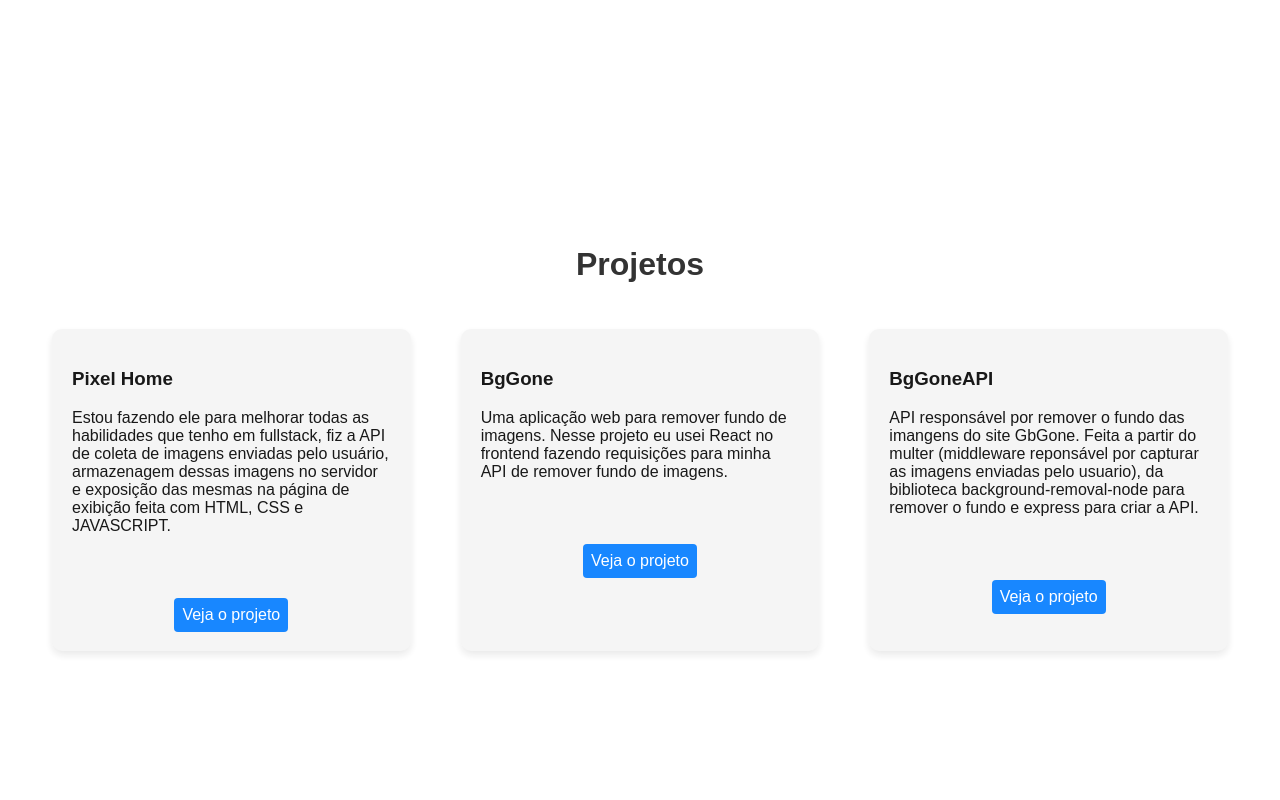
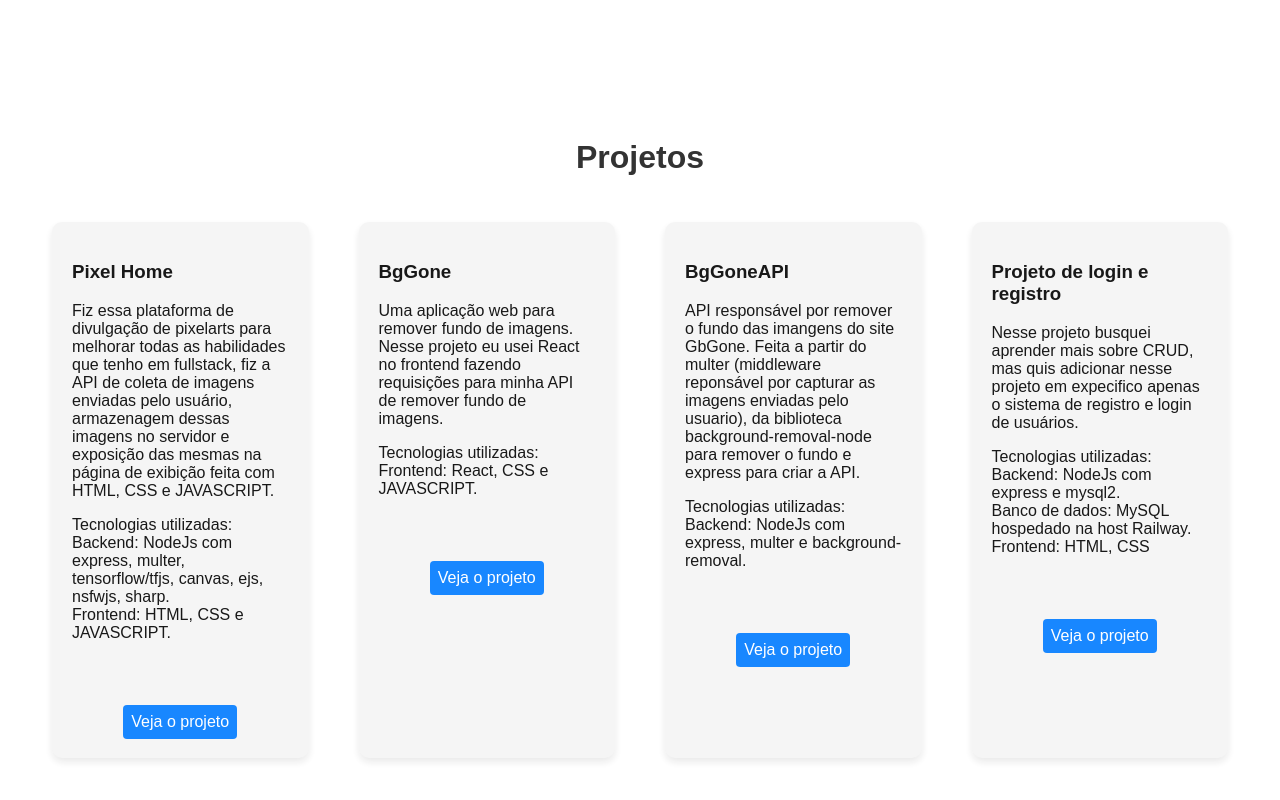
Before and after one commit to PatrikMaltacm/portfolio-2025-pm, a React (Vite) app: page / in a window 1280 px wide. Shown: the part 1875-2675 px from the top of the page. Built offline with nearby package versions, Linux system fonts and the light colour scheme.

Commit message:
adicionando projetos

```diff
--- a/src/sections/projects/Projects.jsx
+++ b/src/sections/projects/Projects.jsx
@@ -7,24 +7,64 @@
       <div className="project-grid">
       <div className="project">
           <h3>Pixel Home</h3>
-          <p>Estou fazendo ele para melhorar
+          <p>Fiz essa plataforma de divulgação de pixelarts para melhorar
             todas as habilidades que tenho em fullstack, fiz a API de coleta de imagens enviadas
             pelo usuário, armazenagem dessas imagens no servidor e exposição das mesmas
             na página de exibição feita com HTML, CSS e JAVASCRIPT.</p>
+
+            <p>
+              Tecnologias utilizadas: <br/>
+              Backend: NodeJs com express, multer, tensorflow/tfjs, canvas, ejs, nsfwjs, sharp. <br/>
+              Frontend: HTML, CSS e JAVASCRIPT.
+          </p>
+
             <div className="link-container">
                 <a href="https://pixellhome.space/home">Veja o projeto</a>
             </div>
         </div>
         <div className="project">
           <h3>BgGone</h3>
-          <p>Uma aplicação web para remover fundo de imagens. Nesse projeto eu usei React no frontend fazendo requisições para minha API de remover fundo de imagens.</p>
+          <p>Uma aplicação web para remover fundo de imagens. Nesse projeto eu usei React no frontend fazendo
+            requisições para minha API de remover fundo de imagens.
+          </p>
+
+          <p>
+              Tecnologias utilizadas: <br/>
+              Frontend: React, CSS e JAVASCRIPT.
+          </p>
+
             <div className="link-container">
                 <a href="https://bggoneapp.netlify.app/">Veja o projeto</a>
             </div>
         </div>
         <div className="project">
           <h3>BgGoneAPI</h3>
-          <p>API responsável por remover o fundo das imangens do site GbGone. Feita a partir do multer (middleware  reponsável por capturar as imagens enviadas pelo usuario), da biblioteca background-removal-node para remover o fundo e express para criar a API.</p>
+          <p>API responsável por remover o fundo das imangens do site GbGone. Feita a partir do multer
+            (middleware  reponsável por capturar as imagens enviadas pelo usuario), da biblioteca background-removal-node
+            para remover o fundo e express para criar a API.
+          </p>
+          <p>
+              Tecnologias utilizadas: <br/>
+              Backend: NodeJs com express, multer e background-removal. <br/>
+          </p>
+
+            <div className="link-container">
+                <a href="https://github.com/PatrikMaltacm/BgGoneAPI/tree/main">Veja o projeto</a>
+            </div>
+        </div>
+        <div className="project">
+          <h3>Projeto de login e registro</h3>
+          <p>
+              Nesse projeto busquei aprender mais sobre CRUD, mas quis adicionar nesse projeto em expecifico apenas o sistema de
+              registro e login de usuários.<br/>
+
+          </p>
+          <p>
+              Tecnologias utilizadas: <br/>
+              Backend: NodeJs com express e mysql2. <br/>
+              Banco de dados: MySQL hospedado na host Railway.<br/>
+              Frontend: HTML, CSS
+          </p>
             <div className="link-container">
                 <a href="https://github.com/PatrikMaltacm/BgGoneAPI/tree/main">Veja o projeto</a>
             </div>
```
